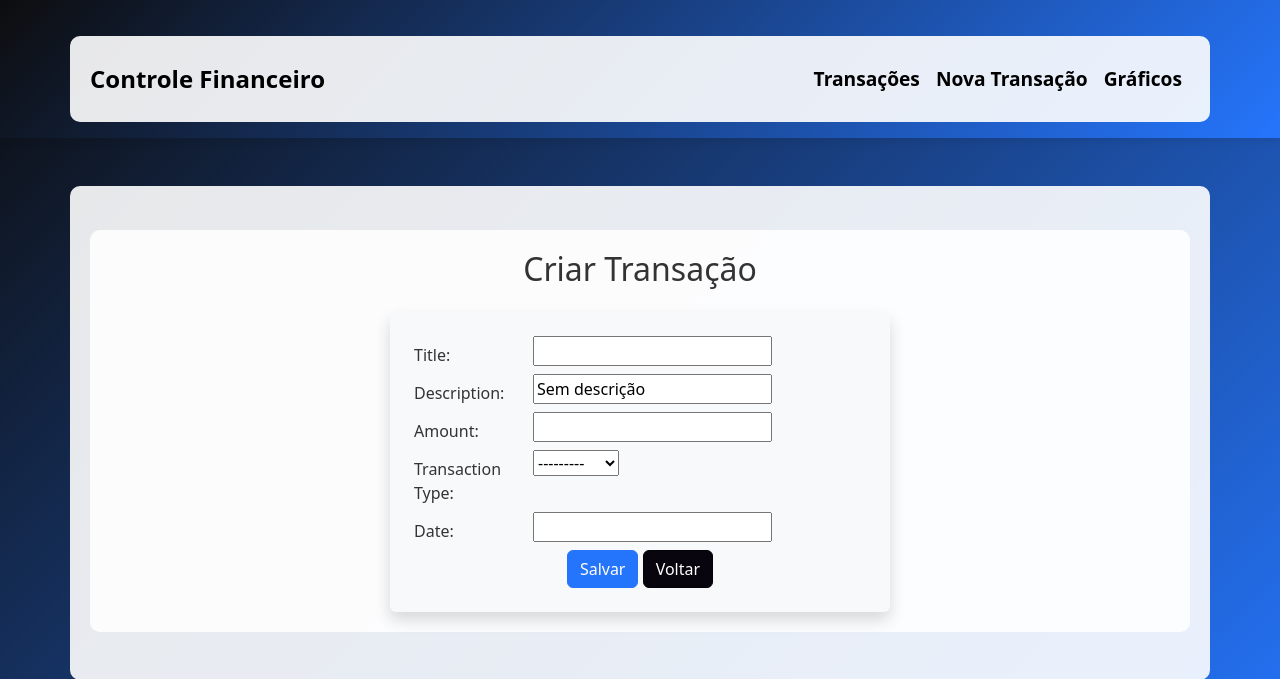
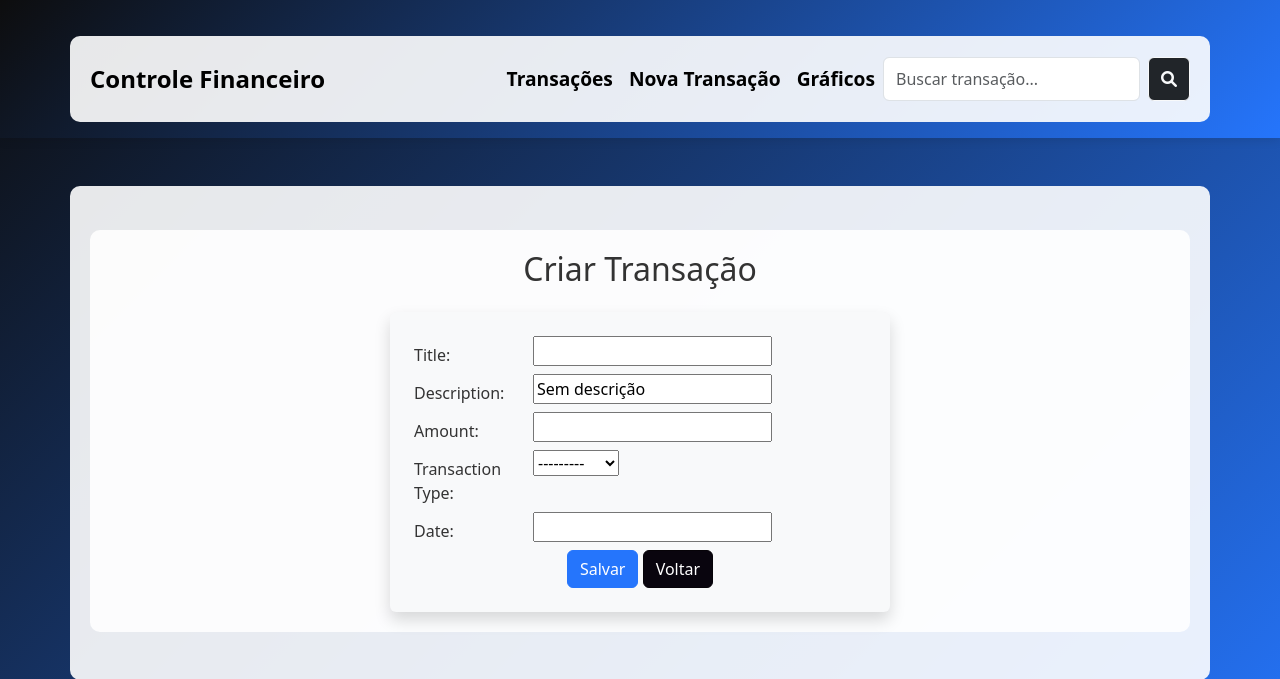
Before and after one commit to jtthiago/sistema-financeiro, a Django app: page /finance/create/ in a window 1280 px wide. Shown: the top 679 px of the page. Run offline with Django 5.2, Linux system fonts and the light colour scheme.

Commit message:
Foi implementado um botão de buscar por titulo ou descrição da despesa/receita

```diff
--- a/finance/templates/base.html
+++ b/finance/templates/base.html
@@ -3,9 +3,12 @@
 <head>
     <meta charset="UTF-8">
     <meta name="viewport" content="width=device-width, initial-scale=1.0">
-    <title>{% block title %}Sistema Financeiro{% endblock %}</title>
+    <title>{% block title %}Controle Financeiro{% endblock %}</title>
     <link rel="stylesheet" href="https://cdn.jsdelivr.net/npm/bootstrap@5.3.0/dist/css/bootstrap.min.css">
+    <link rel="stylesheet" href="https://cdnjs.cloudflare.com/ajax/libs/font-awesome/6.0.0/css/all.min.css">
+
     <style>
+
         /* Estilos personalizados */
         body {
             background: linear-gradient(135deg,rgb(13, 13, 14), #2575fc); /* Gradiente moderno */
@@ -46,6 +49,8 @@
             color: #1a5bbf;
 
         }
+
+
 
         .container {
             background: rgba(255, 255, 255, 0.9); /* Fundo branco semi-transparente */
@@ -91,12 +96,15 @@
     <nav class="navbar navbar-expand-lg navbar-dark bg-dark">
         <div class="container">
             <a class="navbar-brand" href="{% url 'finance:transaction_list' %}"> Controle Financeiro</a>
-            <button class="navbar-toggler" type="button" data-bs-toggle="collapse" data-bs-target="#navbarNav"
+            <button class="navbar-toggler bg-dark" type="button" data-bs-toggle="collapse" data-bs-target="#navbarNav"
                 aria-controls="navbarNav" aria-expanded="false" aria-label="Toggle navigation">
                 <span class="navbar-toggler-icon"></span>
             </button>
+
             <div class="collapse navbar-collapse" id="navbarNav">
+
                 <ul class="navbar-nav ms-auto">
+
                     <li class="nav-item">
                         <a class="nav-link" href="{% url 'finance:transaction_list' %}">Transações</a>
                     </li>
@@ -106,6 +114,12 @@
                     <li class="nav-item">
                         <a class="nav-link" href="{% url 'finance:transaction_chart' %}">Gráficos</a>
                     </li>
+                    <form class="d-flex" method="get" action="{% url 'finance:transaction_list' %}">
+                        <input class="form-control me-2" type="search" name="q" placeholder="Buscar transação..." aria-label="Search">
+                        <button class="btn btn-outline-light bg-dark" type="submit">
+                            <i class="fas fa-search"></i> <!-- Ícone de lupa -->
+                        </button>
+                    </form>
                 </ul>
             </div>
         </div>
--- a/finance/views.py
+++ b/finance/views.py
@@ -1,5 +1,5 @@
 from django.shortcuts import render, get_object_or_404, redirect
-from django.db.models import Sum
+from django.db.models import Sum, Q
 from django.db.models.functions import TruncMonth
 from django.contrib import messages
 from django.views.generic import ListView, CreateView, UpdateView
@@ -10,6 +10,7 @@ import matplotlib.pyplot as plt
 from django.http import HttpResponse
 from io import BytesIO
 import matplotlib
+
 
 matplotlib.use('Agg')
 
@@ -90,6 +91,7 @@ class TransactionListView(ListView):
         queryset = super().get_queryset()
         start_date = self.request.GET.get('start_date')
         end_date = self.request.GET.get('end_date')
+        search_query = self.request.GET.get('q')
 
         if start_date:
             start_date = parse_date(start_date)
@@ -99,4 +101,12 @@ class TransactionListView(ListView):
             end_date = parse_date(end_date)
             queryset = queryset.filter(date__lte=end_date)
 
+        if search_query:
+            queryset = queryset.filter(
+                Q(title__icontains=search_query) |
+                Q(description__icontains=search_query)
+            )
+
+
+
         return queryset
```
